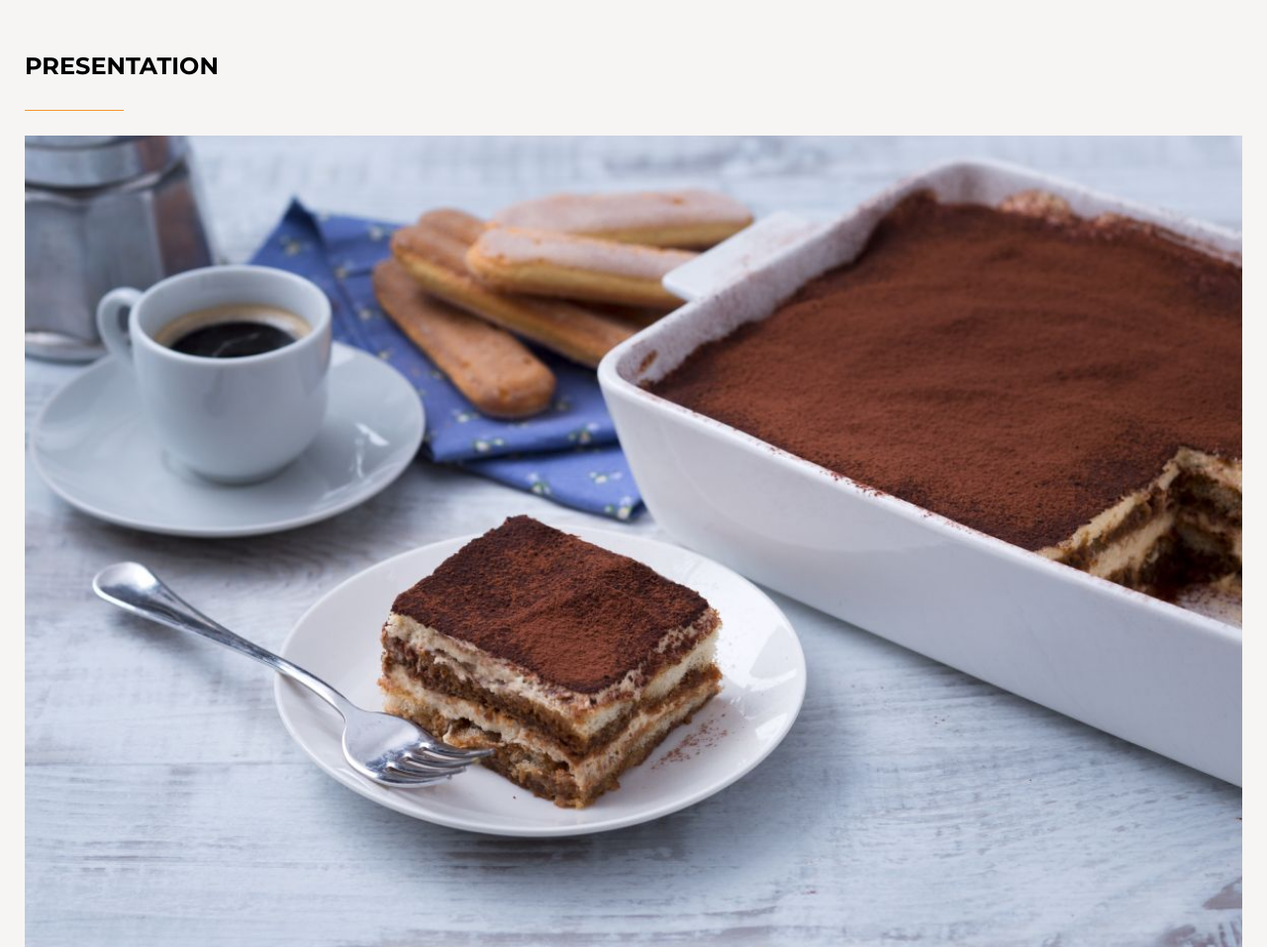
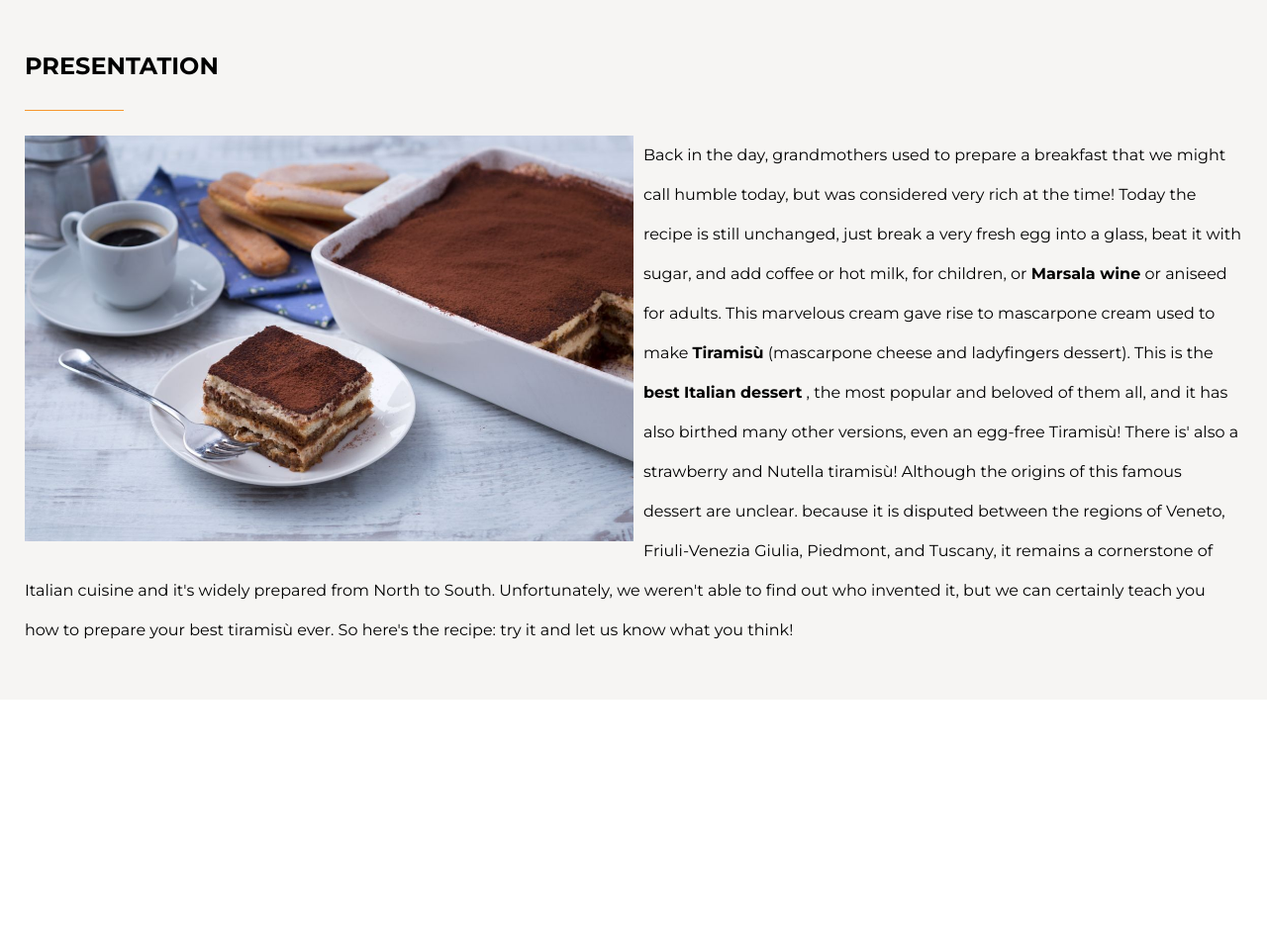
Before and after one commit to VincenzoTulimieri/htmlcss-responsive-layout, a plain HTML site: page index.html in a window 1280 px wide. Shown: the part 900-1857 px from the top of the page at 99% size. After the commit the page ends 1607 px from the top, so only its background shows below. Drawn offline with Linux system fonts and the light colour scheme.

Commit message:
feat: seconda section fatta responsiva

```diff
--- a/css/responsive.css
+++ b/css/responsive.css
@@ -40,6 +40,18 @@
     }
 
     /* presentation */
+
+
+
+    #presentation .container div{
+        width: 50%;
+        float: left;
+        margin-right: 10px;
+        margin-bottom: 10px;
+    }
+    #presentation .container p{
+        line-height: 40px;
+    }
 }
 
 
@@ -77,7 +89,7 @@
         display: inline;
     }
 
-
+    /* presentation */
 
 
 
```
